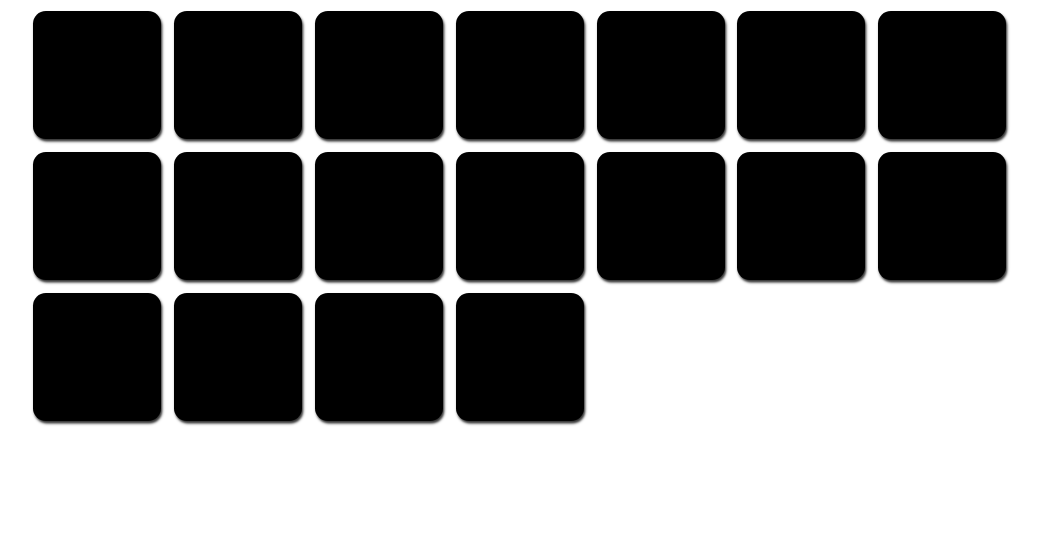
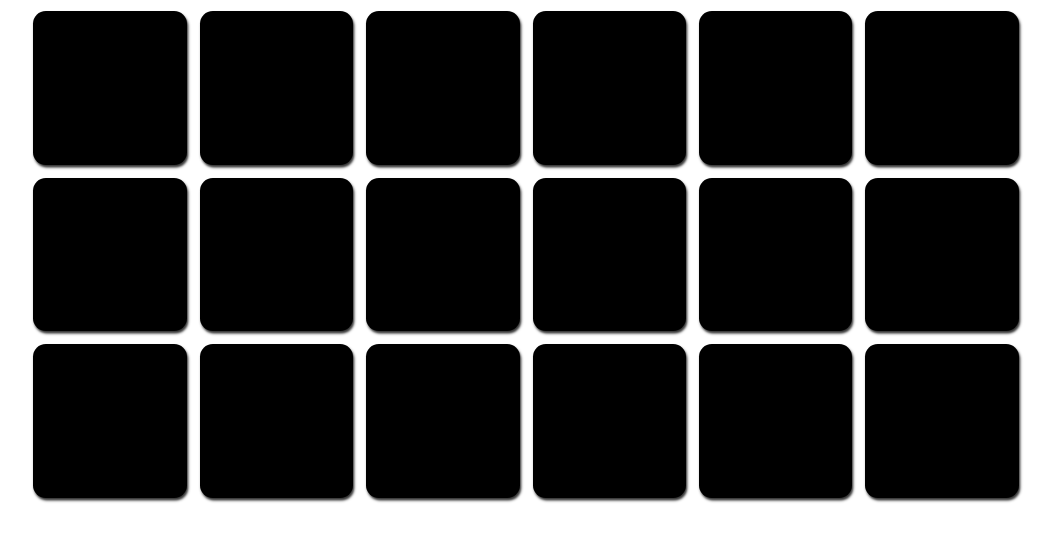
Before and after one commit to mattiasinokuchi/memory, a plain HTML site: page index.html in a window 1280 px wide. Shown: the part 83-624 px from the top of the page, without its empty margins (121-1174 px from the left). Drawn offline with Linux system fonts and the light colour scheme.

Commit message:
Update app.css

```diff
--- a/css/app.css
+++ b/css/app.css
@@ -20,8 +20,8 @@ section {
 }
 
 .deck .card {
-	height: 10vw;
-	width: 10vw;
+	height: 12vw;
+	width: 12vw;
 	margin: 0.5vw 0.5vw;
 	background: black;
 	font-size: 0;
@@ -41,7 +41,7 @@ section {
 }
 
 .deck .card.match {
-	background: light green;
+	background: green;
 	font-size: 10vw;
 }
 
```
